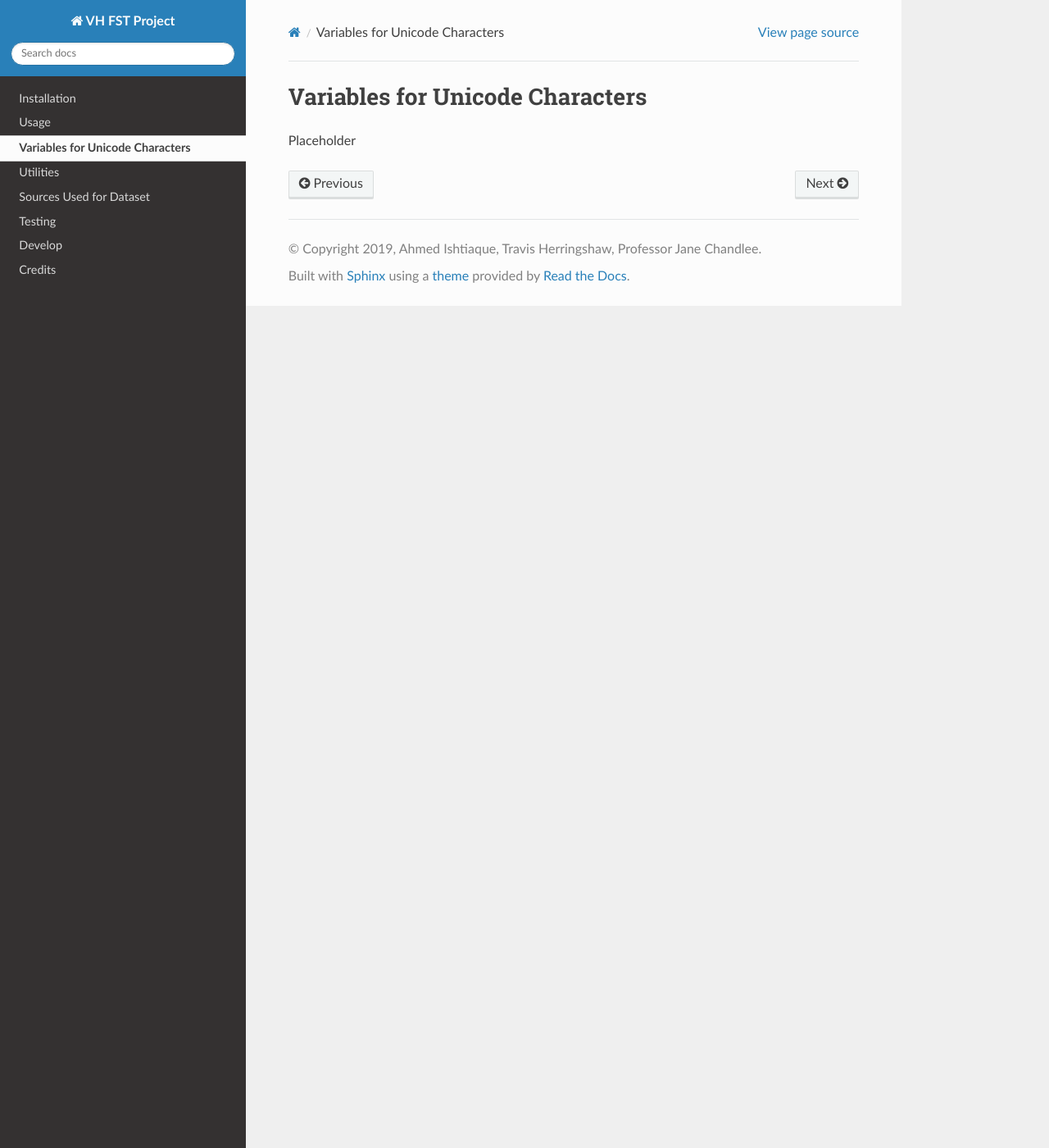
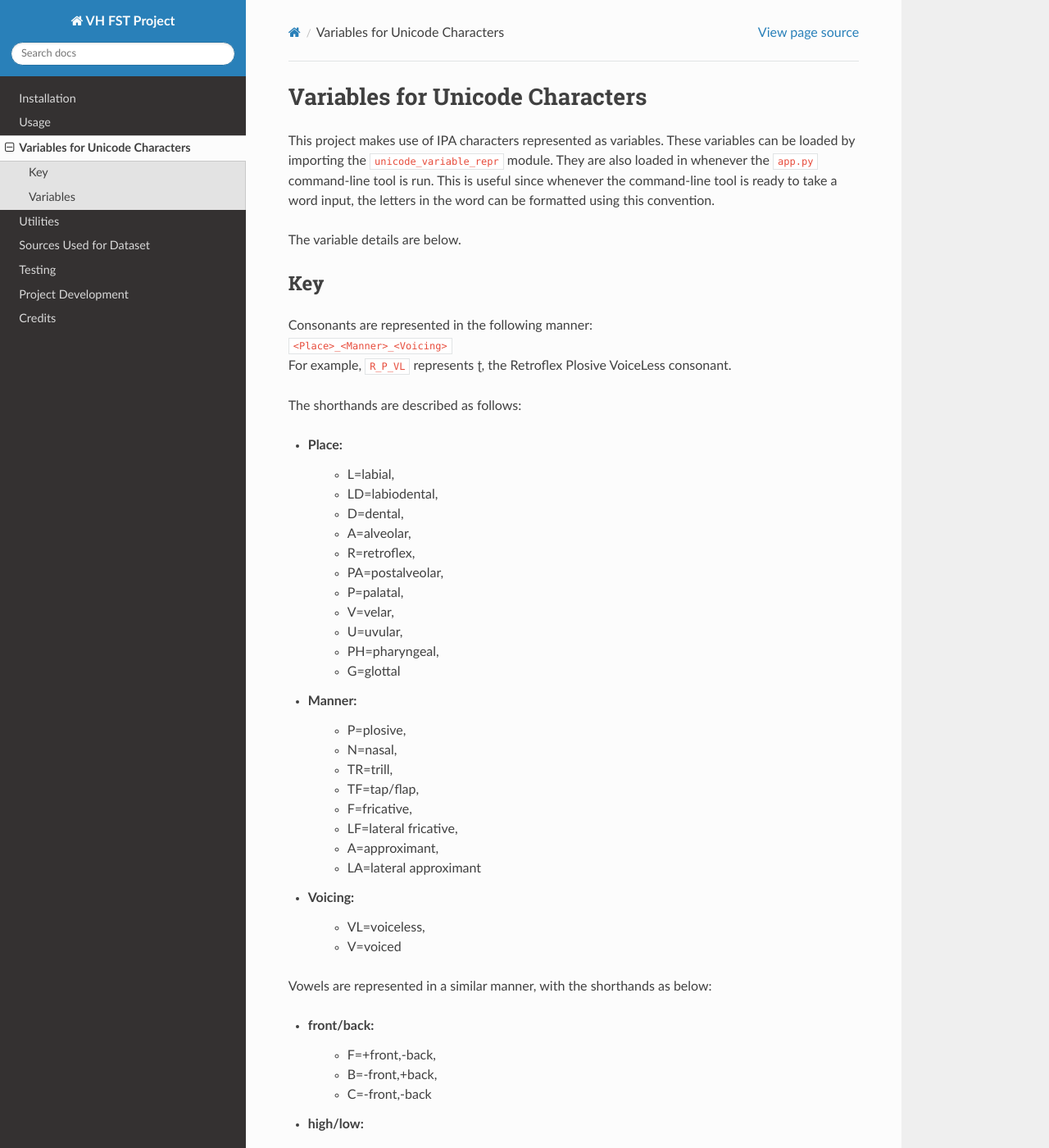
Before and after one commit to ishtiaque06/vh-fst, a Sphinx documentation site: the page built from source/templates/unicodevars.rst, in a window 1280 px wide and 1400 px high. Shown: the whole window at 82% size. Built offline with Sphinx 7.4.7 and the Read the Docs theme 2.0.0, drawn with Linux system fonts in a browser that asks for light colours; some of the changed text lies outside the part shown.

Commit message:
Added unicode variable representations to documentation

```diff
--- a/source/templates/develop.rst
+++ b/source/templates/develop.rst
@@ -1,4 +1,7 @@
-Develop
-=======
+Project Development
+===================
 
-Placeholder
+This section is meant to be a collection of notes and pointers for future
+contributors to this project. It contains how this project is structured, and
+(to the extent possible), details about all the functions used in this project
+on a per-file basis.
--- a/source/templates/unicodevars.rst
+++ b/source/templates/unicodevars.rst
@@ -1,4 +1,147 @@
 Variables for Unicode Characters
 ================================
 
-Placeholder
+This project makes use of IPA characters represented as variables. These variables
+can be loaded by importing the :code:`unicode_variable_repr` module. They are also loaded
+in whenever the :code:`app.py` command-line tool is run. This is useful since whenever
+the command-line tool is ready to take a word input, the letters in the word can be
+formatted using this convention.
+
+The variable details are below.
+
+Key
++++
+
+| Consonants are represented in the following manner:
+| :code:`<Place>_<Manner>_<Voicing>`
+| For example, :code:`R_P_VL` represents ʈ, the Retroflex Plosive VoiceLess consonant.
+
+The shorthands are described as follows:
+
+* Place:
+      * L=labial,
+      * LD=labiodental,
+      * D=dental,
+      * A=alveolar,
+      * R=retroflex,
+      * PA=postalveolar,
+      * P=palatal,
+      * V=velar,
+      * U=uvular,
+      * PH=pharyngeal,
+      * G=glottal
+
+* Manner:
+      * P=plosive,
+      * N=nasal,
+      * TR=trill,
+      * TF=tap/flap,
+      * F=fricative,
+      * LF=lateral fricative,
+      * A=approximant,
+      * LA=lateral approximant
+
+* Voicing:
+      * VL=voiceless,
+      * V=voiced
+
+Vowels are represented in a similar manner, with the shorthands as below:
+
+* front/back:
+      * F=+front,-back,
+      * B=-front,+back,
+      * C=-front,-back
+
+* high/low:
+      * H=+high,-low,
+      * M=-high,-low,
+      * L=-high,+low
+
+* rounding:
+      * R=rounded,
+      * U=unrounded
+
+* tense:
+      * T=+tense,
+      * NT=lax
+
+
+For long vowels, you can just add :code:`Long_` in front of the vowel's representation.
+For example, F_M_R_T = ø, the Front Mid Rounded Tense vowel. If you want to
+make this vowel long, the variable name would be :code:`Long_F_M_R_T = øː`
+
+All the actual variables are listed below:
+
+Variables
++++++++++
+
+Consonants:
+
+.. code-block::
+
+  R_P_VL = ʈ
+  R_P_V = ɖ
+  P_P_V = ɟ
+  G_P_VL = ʔ
+  LD_N_V = ɱ
+  R_N_V = ɳ
+  P_N_V = ɲ
+  V_N_V = ŋ
+  A_TF_V = ɾ
+  R_TF_V = ɽ
+  L_F_VL = ɸ
+  L_F_V = β
+  D_F_VL = θ
+  D_F_V = ð
+  R_F_VL = ʂ
+  R_F_V = ʐ
+  P_F_VL = ç
+  P_F_V = ʝ
+  V_F_V = ɣ
+  U_F_VL = χ
+  U_F_V = ʁ
+  PH_F_VL = ħ
+  PH_F_V = ʕ
+  G_F_V = ɦ
+  A_LF_VL = ɬ
+  A_LF_V = ɮ
+  PA_LF_VL = ʃ
+  PA_LF_V = ʒ
+  LD_A_V = ʋ
+  A_A_V = ɹ
+  R_A_V = ɻ
+  V_A_V = ɰ
+  R_LA_V = ɭ
+  P_LA_V = ʎ
+
+Vowels:
+
+.. code-block::
+
+  C_H_U_T: ɨ
+  C_H_R_T: ʉ
+  B_H_U_T: ɯ
+  B_H_R_NT: ʊ
+  F_M_R_T: ø
+  C_M_U_T: ɘ
+  C_M_R_T: ɵ
+  B_M_U_T: ɤ
+  schwa: ə
+  F_M_U_NT: ɛ
+  F_M_R_NT: œ
+  C_M_U_NT: ɜ
+  C_M_R_NT: ɞ
+  B_M_U_NT: ʌ
+  B_M_R_NT: ɔ
+  F_L_U_T: æ
+  C_L_R_T: ɐ
+  C_L_R_NT: ɶ
+  B_L_U_NT: ɑ
+  B_L_R_NT: ɒ
+  Long_F_H_U_T: iː
+  Long_F_H_R_T: yː
+  Long_B_H_R_T: uː
+  Long_F_M_U_T: eː
+  Long_F_M_R_T: øː
+  Long_B_M_R_T: oː
+  Long_C_L_U_NT: aː
--- a/unicode_variable_repr.py
+++ b/unicode_variable_repr.py
@@ -90,7 +90,7 @@ cons_as_dict = {
 }
 
 
-'''VOWELS. (long/)front/back_high/low_rounding_tense;long:L=long;
+'''VOWELS. (long/)front/back_high/low_rounding_tense;long:Long=long;
 
     front/back: F=+front,-back, B=-front,+back, C=-front,-back;
 
```
